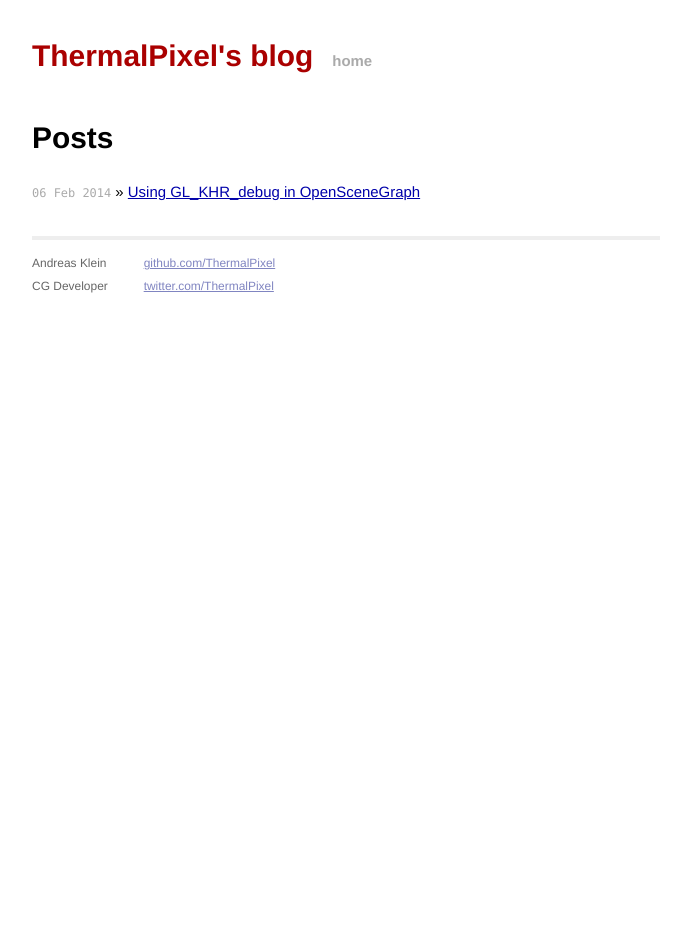
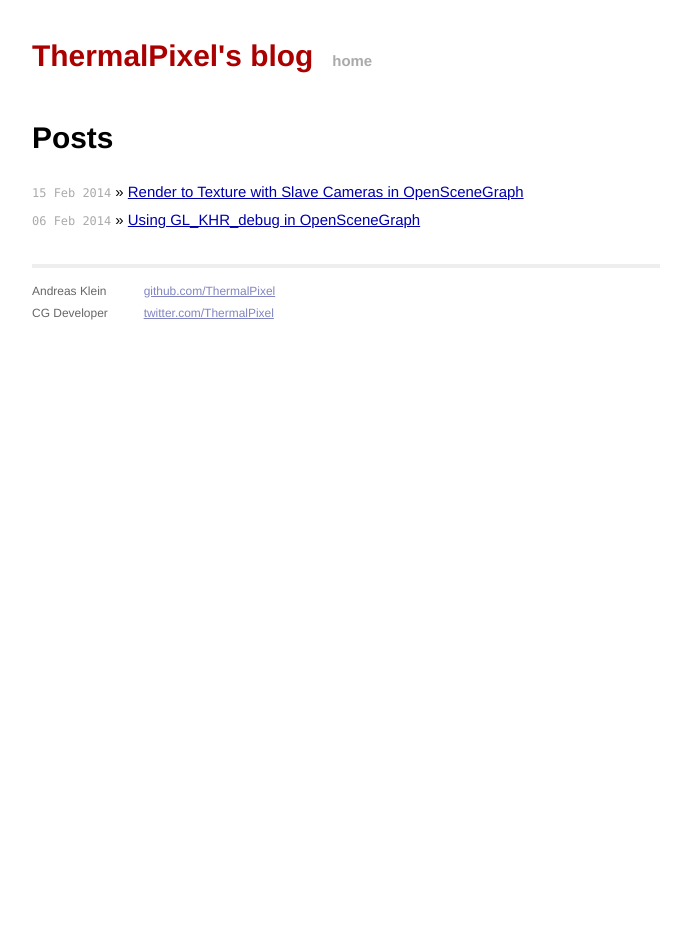
Before and after one commit to ThermalPixel/thermalpixel.github.io, a Jekyll site: the page built from index.html, in a window 1280 px wide. Shown: the whole page, without its empty margins (294-985 px from the left). Built offline with Jekyll 4.4.1, drawn with Linux system fonts in a browser that asks for light colours; Markdown is read by kramdown in place of the engine named in the settings; some of the changed lines change nothing that is shown.

Commit message:
added rtt blog entry

```diff
--- /dev/null
+++ b/_posts/2014-02-15-rtt-with-slave-cameras.markdown
@@ -0,0 +1,93 @@
+---
+layout: post
+title:  "Render to Texture with Slave Cameras in OpenSceneGraph"
+date:   2014-02-15 09:54:38
+categories: osg
+---
+Render to texture (RTT) is essential for many rendering effects. A common way to do this with OpenSceneGraph is to use nested cameras in the scene graph, i.e. the camera is attached as a child node in the scene graph. However, this approach has some limitations:
+
+- The scene graph must be adapted, which leads to confusing layouts.
+- The resources in the scene graph are usually allocated per view. However, nested cameras share the same view as the main camera. Therefore, some effects, such as view dependent shadow maps, are incompatible with nested RTT cameras [\[1\]][osgshadow-and-rtt].
+
+These limitations can be solved by using slave RTT cameras. In the following, I'll show you how to do this in a simple example.
+
+Creating a Slave Camera
+---------------------
+The implementation of a slave RTT camera is the same as for a nested camera. The `osg::Camera` is subclassed and the camera configured.
+
+{% highlight c++ %}
+class RenderColorToTexture : public osg::Camera
+{
+public:
+    RenderColorToTexture()
+    {
+        setClearMask(GL_COLOR_BUFFER_BIT | GL_DEPTH_BUFFER_BIT);
+	    setRenderTargetImplementation(osg::Camera::FRAME_BUFFER_OBJECT);
+	    setRenderOrder(osg::Camera::PRE_RENDER);
+	    setName("RenderColor");
+	    _texture = new osg::Texture2D();
+	    _texture->setSourceFormat(GL_RGBA);
+	    _texture->setInternalFormat(GL_RGBA32F_ARB);
+	    _texture->setSourceType(GL_FLOAT);
+	    attach(osg::Camera::COLOR_BUFFER0, _texture);
+	}
+    virtual ~RenderColorToTexture(){}
+    osg::Texture2D * getTexture() const
+    {
+    	return _texture.get();
+	}
+private:
+    osg::ref_ptr<osg::Texture2D> _texture;
+};
+{% endhighlight %}
+
+Creating a Graphics Context
+--------------------
+In contrast to nested cameras, we need to set the graphics context as well as the viewport for each slave camera. The graphics context can be either queried from the viewer or manually created. A manual graphics context should be used when the default camera from the viewer is not required. For example, this is useful for the G-Buffer render pass of a deferred renderer. In this example, the graphics context will be manually created.
+
+The creation of the graphics context is straightforward. The `osg::GraphicsContext::Traits` define the properties for the graphics context.
+{% highlight c++ %}
+osg::ref_ptr<osg::GraphicsContext::Traits> traits = new osg::GraphicsContext::Traits;
+traits->x = 0;
+traits->y = 0;
+traits->width = width;
+traits->height = height;
+traits->windowDecoration = true; // window border etc.
+traits->doubleBuffer = true;
+traits->sharedContext = 0;
+traits->vsync = false;
+osg::ref_ptr<osg::GraphicsContext>  graphicsContext =
+                     osg::GraphicsContext::createGraphicsContext(traits.get());
+{% endhighlight %}
+
+Setting up the Cameras
+----------------------
+Finally, we can set up the cameras, assign the graphics context as well as the viewport and add it to the viewer as a slave camera.
+{% highlight c++ %}
+RenderColorToTexture *rtt = new RenderColorToTexture();
+rtt->setViewport(0,0,width,height);
+rtt->setGraphicsContext(graphicsContext);
+//add it as a slave to the viewer
+viewer.addSlave(rtt);
+{% endhighlight %}
+
+In order to display the rendered texture, a second slave camera is used. This camera only renders a fullscreen quad and therefore, provides a custom scene graph. The custom scene graph can be enabled by setting the parameter `useMastersSceneData` of `setSlave` to `false`.
+{% highlight c++ %}
+//set up the display camera.
+DisplayTexture display = new DisplayTexture;
+display->addChild(createFullscreenQuad());
+display->setGraphicsContext(graphicsContext);
+display->setViewport(0,0,width,height);
+display->setTexture(rtt->getTexture());
+//The display camera provides it's own scene graph
+viewer.addSlave(display, osg::Matrix(), osg::Matrix(), false);
+{% endhighlight %}
+
+The resulting image:
+
+![thumbnail]({{ site.url }}/assets/RTT.png)
+
+Get the code [here][code].
+
+[osgshadow-and-rtt]: http://forum.openscenegraph.org/viewtopic.php?t=8347
+[code]: https://github.com/ThermalPixel/osgdemos/tree/master
--- a/css/main.css
+++ b/css/main.css
@@ -18,6 +18,8 @@
   font-size: small;
   text-align: center;
 }
+
+img[alt=thumbnail] { width: 42em; }
 
 /*h1, h2, h3, h4, h5, h6 {
   font-size: 100%; }
```
Also changed, not shown: assets/RTT.png (added).
